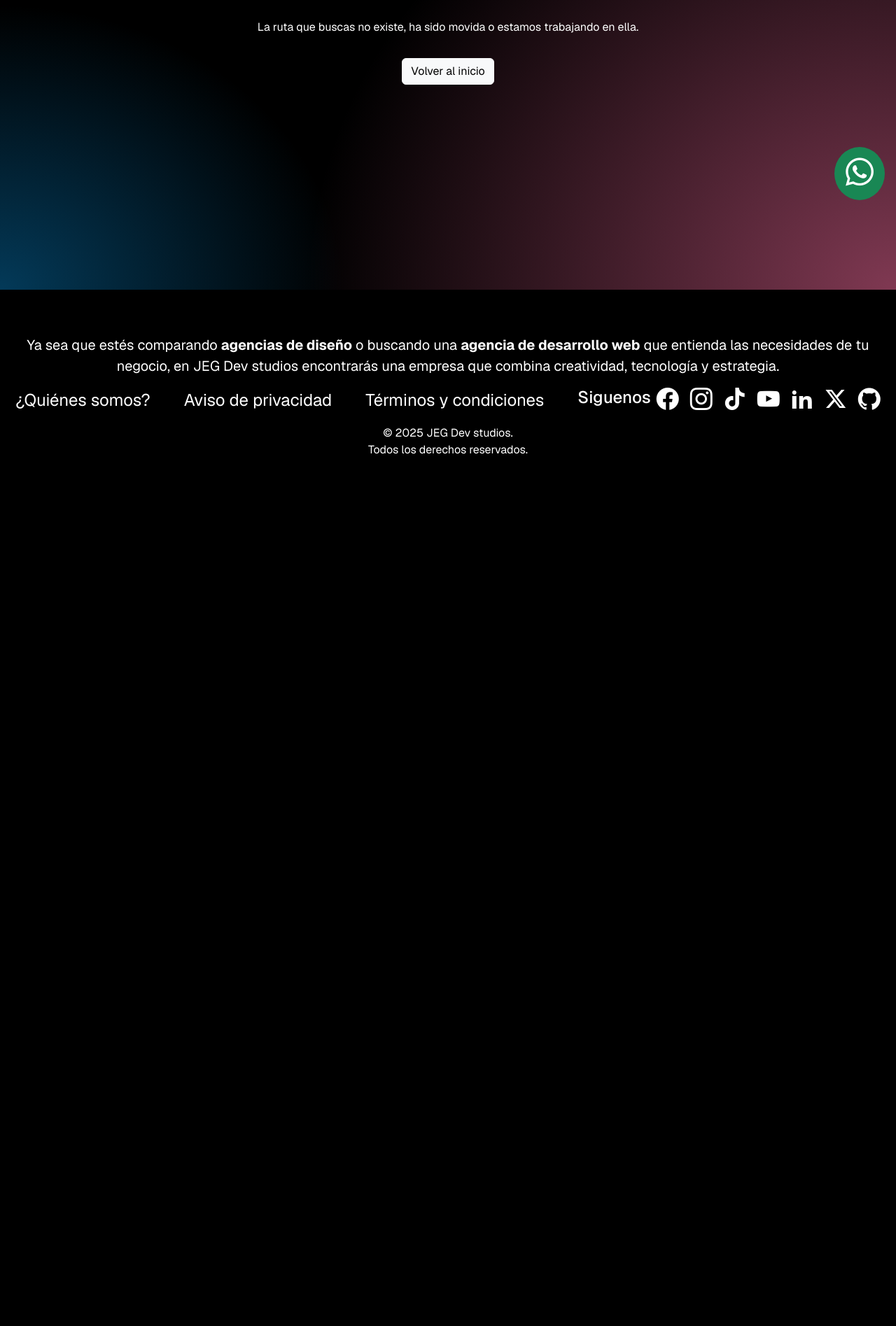
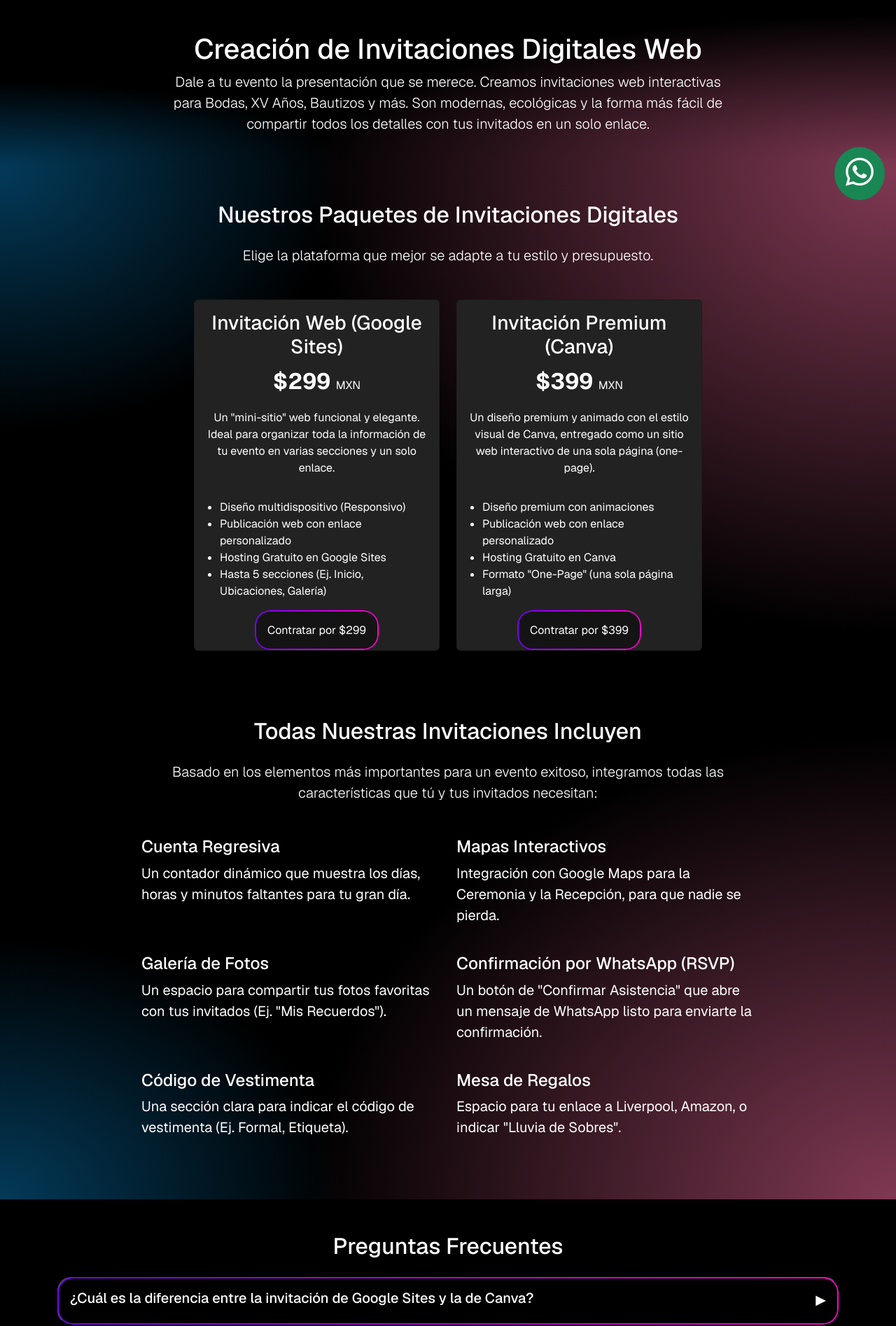
Before and after one commit to JhonnDevJs/jeg-dev-studios-site, a Next.js app: page /servicios/desarrollo/web/invitaciones in a window 1280 px wide. Before the commit this address had no page. Shown: the part 386-2281 px from the top of the page at 70% size. Before the commit the page ends 1057 px from the top, so only its background shows below. Built offline with nearby package versions, Linux system fonts and the light colour scheme.

Commit message:
feat: create new page for /invitaciones

```diff
--- /dev/null
+++ b/src/app/servicios/desarrollo/web/invitaciones/InvitationsClient.jsx
@@ -0,0 +1,244 @@
+// Ruta: /servicios/desarrollo/web/invitaciones/page.jsx
+import Image from "next/image";
+import Link from "next/link";
+// Importa tus componentes
+import StructuredData from "@/components/Seo/StructuredData"; // Ajusta esta ruta
+import FAQ from "@/components/Seo/FAQ"; // Ajusta esta ruta
+import CTAProducts from "@/components/Cta/CTAProducts"; // Asumo que tienes un CTA
+
+// --- 2. DATOS PARA LOS COMPONENTES DE SCHEMA ---
+
+const faqs = [
+	{
+		question:
+			"¿Cuál es la diferencia entre la invitación de Google Sites y la de Canva?",
+		answer:
+			"La invitación de <strong>Google Sites ($299)</strong> es un 'mini-sitio' web funcional y fácil de navegar, ideal para organizar mucha información. La invitación de <strong>Canva ($399)</strong> se enfoca más en un diseño visual premium, con animaciones y un estilo de 'una sola página' publicado como web.",
+	},
+	{
+		question: "¿En cuánto tiempo entregan la invitación digital?",
+		answer:
+			"Una vez que nos entregas toda la información (fotos, direcciones, fechas), nuestro tiempo de entrega estándar es de 2 a 3 días hábiles.",
+	},
+	{
+		question: "¿El servicio incluye la confirmación de asistencia (RSVP)?",
+		answer:
+			"¡Sí! Todas nuestras invitaciones web incluyen un botón de <strong>'Confirmar Asistencia'</strong>  que se enlaza directamente a tu WhatsApp, facilitando que tus invitados te confirmen al instante.",
+	},
+];
+
+// --- 3. COMPONENTE DE LA PÁGINA ---
+
+export default function InvitacionesPage() {
+	return (
+		<>
+			{/* --- INYECCIÓN DE SCHEMAS --- */}
+			<StructuredData type="BreadcrumbList" idPage="breadcrumbs-invitaciones" />
+			<StructuredData data={faqs} type="FAQPage" idPage="faqs-invitaciones" />
+			{/* (Opcional: puedes crear un schema "Service" con las dos "offers" de $299 y $399) */}
+
+			{/* --- Sección Hero --- */}
+
+			<section className="__image-background-sections d-flex justify-content-center align-items-center w-100 p-0">
+				<Image
+					src="/banners/Christmas/Web.webp"
+					alt="Conoce nuestros servicios de desarrollo web en JEG Dev Studios"
+					width={2000}
+					height={600}
+					style={{ width: "100%", height: "auto" }}
+				/>
+			</section>
+			<section className="text-white py-5 gradient-effect-x text-center">
+				<div className="container">
+					<h1>Creación de Invitaciones Digitales Web</h1>
+					<p
+						className="fs-5 lead"
+						style={{ maxWidth: "800px", margin: "auto" }}
+					>
+						Dale a tu evento la presentación que se merece. Creamos invitaciones
+						web interactivas para Bodas, XV Años, Bautizos y más. Son modernas,
+						ecológicas y la forma más fácil de compartir todos los detalles con
+						tus invitados en un solo enlace.
+					</p>
+				</div>
+			</section>
+
+			{/* --- Sección de Paquetes (BOFU) --- */}
+			<section className="text-white py-5 gradient-effect-y text-center">
+				<div className="container" style={{ maxWidth: "900px" }}>
+					<h2 className="mb-4">Nuestros Paquetes de Invitaciones Digitales</h2>
+					<p
+						className="fs-5 lead"
+						style={{ maxWidth: "800px", margin: "auto" }}
+					>
+						Elige la plataforma que mejor se adapte a tu estilo y presupuesto.
+					</p>
+
+					<div className="row justify-content-center align-items-stretch mt-4 gy-4">
+						{/* Opción 1: Google Sites */}
+						<div className="col-lg-5">
+							<div
+								className="card h-100"
+								style={{ backgroundColor: "#222", color: "white" }}
+							>
+								<div className="card-body d-flex flex-column">
+									<h3 className="card-title">Invitación Web (Google Sites)</h3>
+									<p className="fs-2 fw-bold">
+										$299 <span className="fs-6 fw-normal">MXN</span>
+									</p>
+									<p className="card-text">
+										Un "mini-sitio" web funcional y elegante. Ideal para
+										organizar toda la información de tu evento en varias
+										secciones y un solo enlace.
+									</p>
+									<ul
+										className="text-start mt-3"
+										style={{ paddingLeft: "20px" }}
+									>
+										<li>Diseño multidispositivo (Responsivo)</li>
+										<li>Publicación web con enlace personalizado</li>
+										<li>Hosting Gratuito en Google Sites</li>
+										<li>
+											Hasta 5 secciones (Ej. Inicio, Ubicaciones, Galería)
+										</li>
+									</ul>
+									<div className="mt-auto pt-3">
+										<Link
+											href="/contacto?producto=invitacion-google-sites"
+											className="btn-services"
+										>
+											Contratar por $299
+										</Link>
+									</div>
+								</div>
+							</div>
+						</div>
+
+						{/* Opción 2: Canva Premium */}
+						<div className="col-lg-5">
+							<div
+								className="card h-100"
+								style={{ backgroundColor: "#222", color: "white" }}
+							>
+								<div className="card-body d-flex flex-column">
+									<h3 className="card-title">Invitación Premium (Canva)</h3>
+									<p className="fs-2 fw-bold">
+										$399 <span className="fs-6 fw-normal">MXN</span>
+									</p>
+									<p className="card-text">
+										Un diseño premium y animado con el estilo visual de Canva,
+										entregado como un sitio web interactivo de una sola página
+										(one-page).
+									</p>
+									<ul
+										className="text-start mt-3"
+										style={{ paddingLeft: "20px" }}
+									>
+										<li>Diseño premium con animaciones</li>
+										<li>Publicación web con enlace personalizado</li>
+										<li>Hosting Gratuito en Canva</li>
+										<li>Formato "One-Page" (una sola página larga)</li>
+									</ul>
+									<div className="mt-auto pt-3">
+										<Link
+											href="/contacto?producto=invitacion-canva"
+											className="btn-services"
+										>
+											Contratar por $399
+										</Link>
+									</div>
+								</div>
+							</div>
+						</div>
+					</div>
+				</div>
+			</section>
+
+			{/* --- Sección de Características (MOFU / Informativa) --- */}
+			<section className="text-white py-5 gradient-effect-x">
+				<div className="container" style={{ maxWidth: "900px" }}>
+					<h2 className="text-center mb-4">
+						Todas Nuestras Invitaciones Incluyen
+					</h2>
+					<p
+						className="fs-5 text-center lead"
+						style={{ maxWidth: "800px", margin: "auto", marginBottom: "3rem" }}
+					>
+						Basado en los elementos más importantes para un evento exitoso,
+						integramos todas las características que tú y tus invitados
+						necesitan:
+					</p>
+					{/* Asumo un layout de 2 columnas */}
+					<div className="row">
+						<div className="col-md-6 mb-4">
+							<h4>Cuenta Regresiva</h4>
+							<p className="fs-5">
+								Un contador dinámico que muestra los días, horas y minutos
+								faltantes para tu gran día.
+							</p>
+						</div>
+						<div className="col-md-6 mb-4">
+							<h4>Mapas Interactivos</h4>
+							<p className="fs-5">
+								Integración con Google Maps para la Ceremonia y la
+								Recepción, para que nadie se pierda.
+							</p>
+						</div>
+						<div className="col-md-6 mb-4">
+							<h4>Galería de Fotos</h4>
+							<p className="fs-5">
+								Un espacio para compartir tus fotos favoritas con tus invitados
+								(Ej. "Mis Recuerdos").
+							</p>
+						</div>
+						<div className="col-md-6 mb-4">
+							<h4>Confirmación por WhatsApp (RSVP)</h4>
+							<p className="fs-5">
+								Un botón de "Confirmar Asistencia" que abre un mensaje de
+								WhatsApp listo para enviarte la confirmación.
+							</p>
+						</div>
+						<div className="col-md-6 mb-4">
+							<h4>Código de Vestimenta</h4>
+							<p className="fs-5">
+								Una sección clara para indicar el código de vestimenta (Ej.
+								Formal, Etiqueta).
+							</p>
+						</div>
+						<div className="col-md-6 mb-4">
+							<h4>Mesa de Regalos</h4>
+							<p className="fs-5">
+								Espacio para tu enlace a Liverpool, Amazon, o indicar "Lluvia de
+								Sobres".
+							</p>
+						</div>
+					</div>
+				</div>
+			</section>
+
+			{/* --- Sección de FAQ --- */}
+			<FAQ
+				faqs={faqs}
+				title="Preguntas Frecuentes sobre Invitaciones Digitales"
+			/>
+
+			{/* --- Sección CTA Final (BOFU) --- */}
+
+			<section className="d-flex flex-column justify-content-center align-items-center text-center text-white w-100 p-xl-5 p-3 gap-3">
+				<CTAProducts
+					title={"¿Listo para tu Evento?"}
+					paragraph={
+						"Deja atrás el papel y las invitaciones estáticas. Elige tu paquete y comparte tu evento de forma elegante e interactiva."
+					}
+					links={[
+						{
+							label: "Solicitar mi Invitación Digital",
+							link: "/contacto",
+							type: "services", // Puedes usar 'services' o 'outline'
+						},
+					]}
+				/>
+			</section>
+		</>
+	);
+}
--- /dev/null
+++ b/src/app/servicios/desarrollo/web/invitaciones/page.js
@@ -0,0 +1,35 @@
+// --- 1. METADATOS DE LA PÁGINA ---
+export const metadata = {
+	title: "Creación de Invitaciones Digitales Web | JEG Dev Studios",
+	description:
+		"Servicio de creación de invitaciones digitales para bodas, XV años y más. Elige entre Google Sites ($299) o Canva ($399). ¡Personaliza tu evento!",
+	keywords:
+		"creacion de invitaciones digitales, invitaciones web, invitaciones digitales google sites, invitaciones digitales canva, invitaciones para boda, invitaciones para xv años",
+	alternates: {
+		canonical:
+			"https://www.jegdevstudios.com/servicios/desarrollo/web/invitaciones",
+	},
+	openGraph: {
+		title:
+			"JEG Dev Studios | Creación de Invitaciones Digitales para tu Evento",
+		description:
+			"Diseñamos y creamos invitaciones web interactivas para bodas, XV años y más. Opciones en Google Sites y Canva. Haz tu evento inolvidable.",
+		url: "https://www.jegdevstudios.com/servicios/desarrollo/web/invitaciones",
+		images: [
+			{
+				url: "/img-SEO/og-background-serv-invitaciones.webp", // <-- DEBES CREAR ESTA IMAGEN OG
+				width: 1200,
+				height: 630,
+				alt: "Servicio de Creación de Invitaciones Digitales Web",
+			},
+		],
+		locale: "es_MX",
+		type: "website",
+	},
+};
+
+import InvitationsClient from "./InvitationsClient";
+
+export default function DevWebPage() {
+	return <InvitationsClient />;
+}
```
